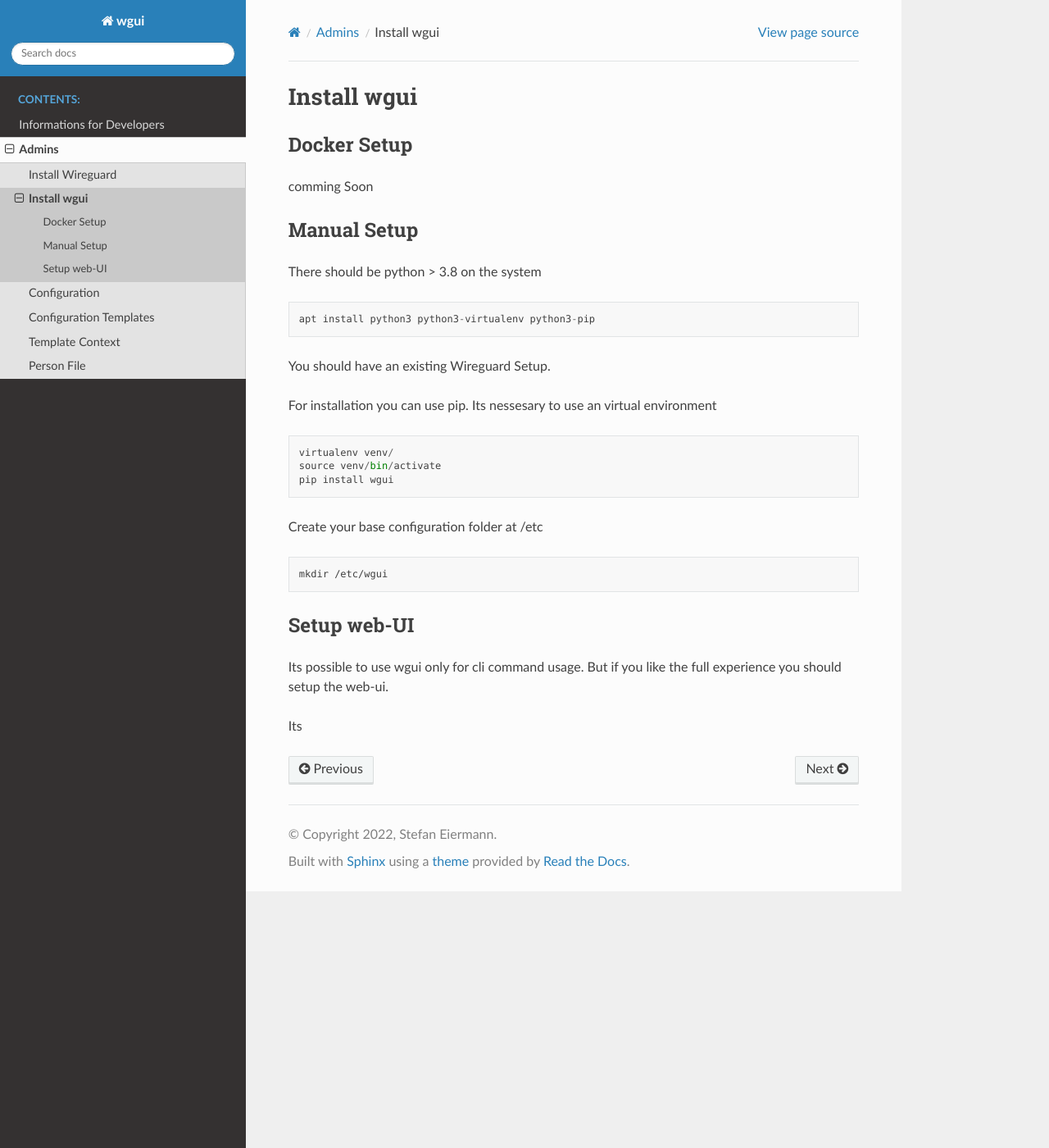
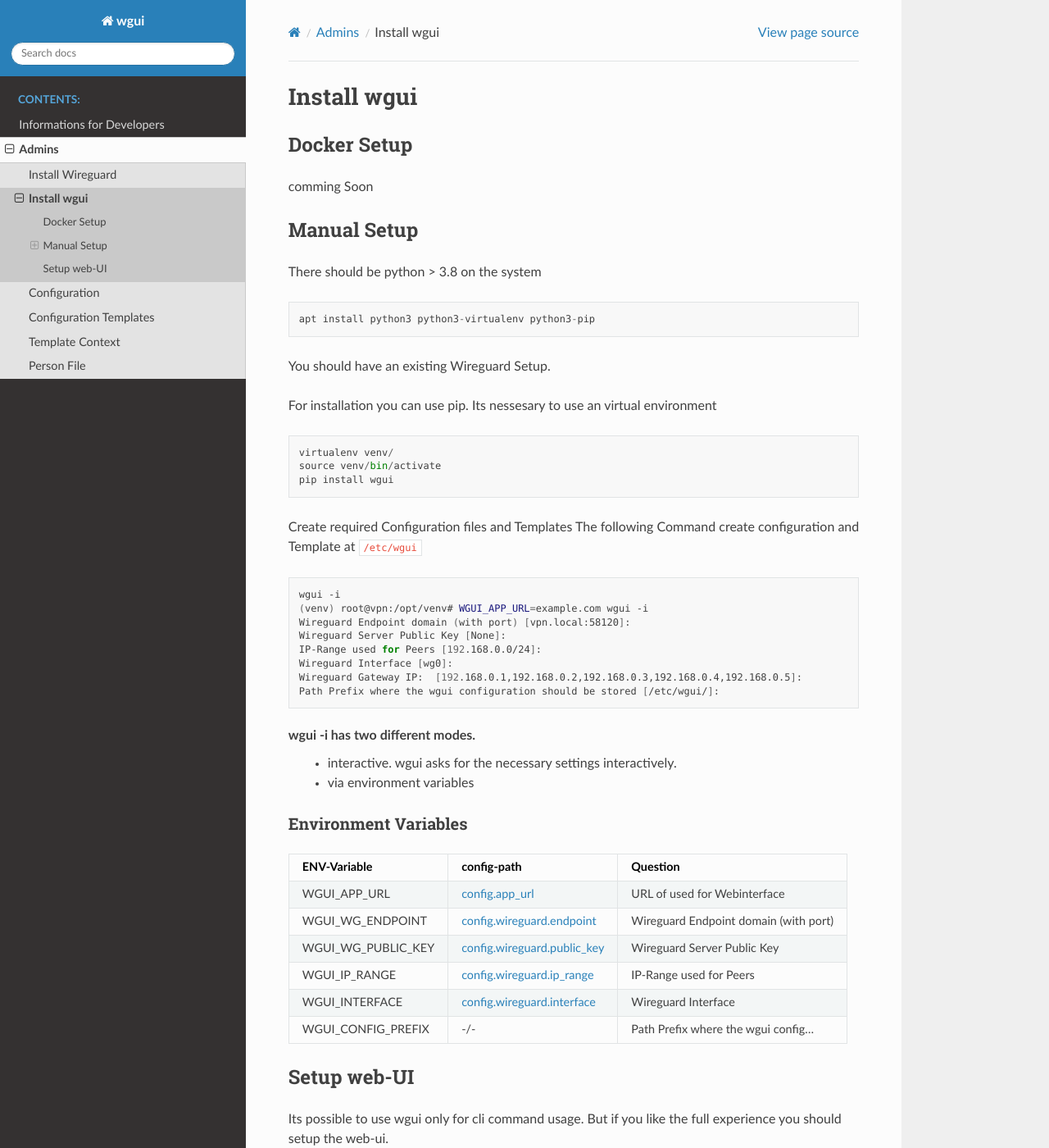
Before and after one commit to eieste/wgui, a Sphinx documentation site: the page built from docs/source/admin/wgui-install.rst, in a window 1280 px wide and 1400 px high. Shown: the whole window at 82% size. Built offline with Sphinx 7.4.7 and the Read the Docs theme 2.0.0, drawn with Linux system fonts in a browser that asks for light colours.

Commit message:
chore(docs): Foo

```diff
--- a/docs/source/admin/wgui-install.rst
+++ b/docs/source/admin/wgui-install.rst
@@ -29,18 +29,45 @@
    source venv/bin/activate
    pip install wgui
 
-Create your base configuration folder at /etc
+Create required Configuration files and Templates
+The following Command create configuration and Template at ``/etc/wgui``
 
 .. code-block:: bash
 
-    mkdir /etc/wgui
+   wgui -i
+   (venv) root@vpn:/opt/venv# WGUI_APP_URL=example.com wgui -i
+   Wireguard Endpoint domain (with port) [vpn.local:58120]:
+   Wireguard Server Public Key [None]:
+   IP-Range used for Peers [192.168.0.0/24]:
+   Wireguard Interface [wg0]:
+   Wireguard Gateway IP:  [192.168.0.1,192.168.0.2,192.168.0.3,192.168.0.4,192.168.0.5]:
+   Path Prefix where the wgui configuration should be stored [/etc/wgui/]:
 
+wgui -i has two different modes.
+ - interactive. wgui asks for the necessary settings interactively.
+ - via environment variables
 
+Environment Variables
+~~~~~~~~~~~~~~~~~~~~~
+
++--------------------+----------------------------------------------------------------+---------------------------------------+
+| ENV-Variable       | config-path                                                    | Question                              |
++====================+================================================================+=======================================+
+| WGUI_APP_URL       | :ref:`admin/config:config.app_url`                             | URL of used for Webinterface          |
++--------------------+----------------------------------------------------------------+---------------------------------------+
+| WGUI_WG_ENDPOINT   | :ref:`admin/config:config.wireguard.endpoint`                  | Wireguard Endpoint domain (with port) |
++--------------------+----------------------------------------------------------------+---------------------------------------+
+| WGUI_WG_PUBLIC_KEY | :ref:`admin/config:config.wireguard.public_key`                |Wireguard Server Public Key            |
++--------------------+----------------------------------------------------------------+---------------------------------------+
+| WGUI_IP_RANGE      | :ref:`admin/config:config.wireguard.ip_range`                  | IP-Range used for Peers               |
++--------------------+----------------------------------------------------------------+---------------------------------------+
+| WGUI_INTERFACE     | :ref:`admin/config:config.wireguard.interface`                 | Wireguard Interface                   |
++--------------------+----------------------------------------------------------------+---------------------------------------+
+| WGUI_CONFIG_PREFIX | -/-                                                            | Path Prefix where the wgui config...  |
++--------------------+----------------------------------------------------------------+---------------------------------------+
 
 Setup web-UI
 ============
 
 Its possible to use wgui only for cli command usage.
 But if you like the full experience you should setup the web-ui.
-
-Its
```
Also changed, not shown: docs/source/admin/config.rst (+53 -1 lines).
